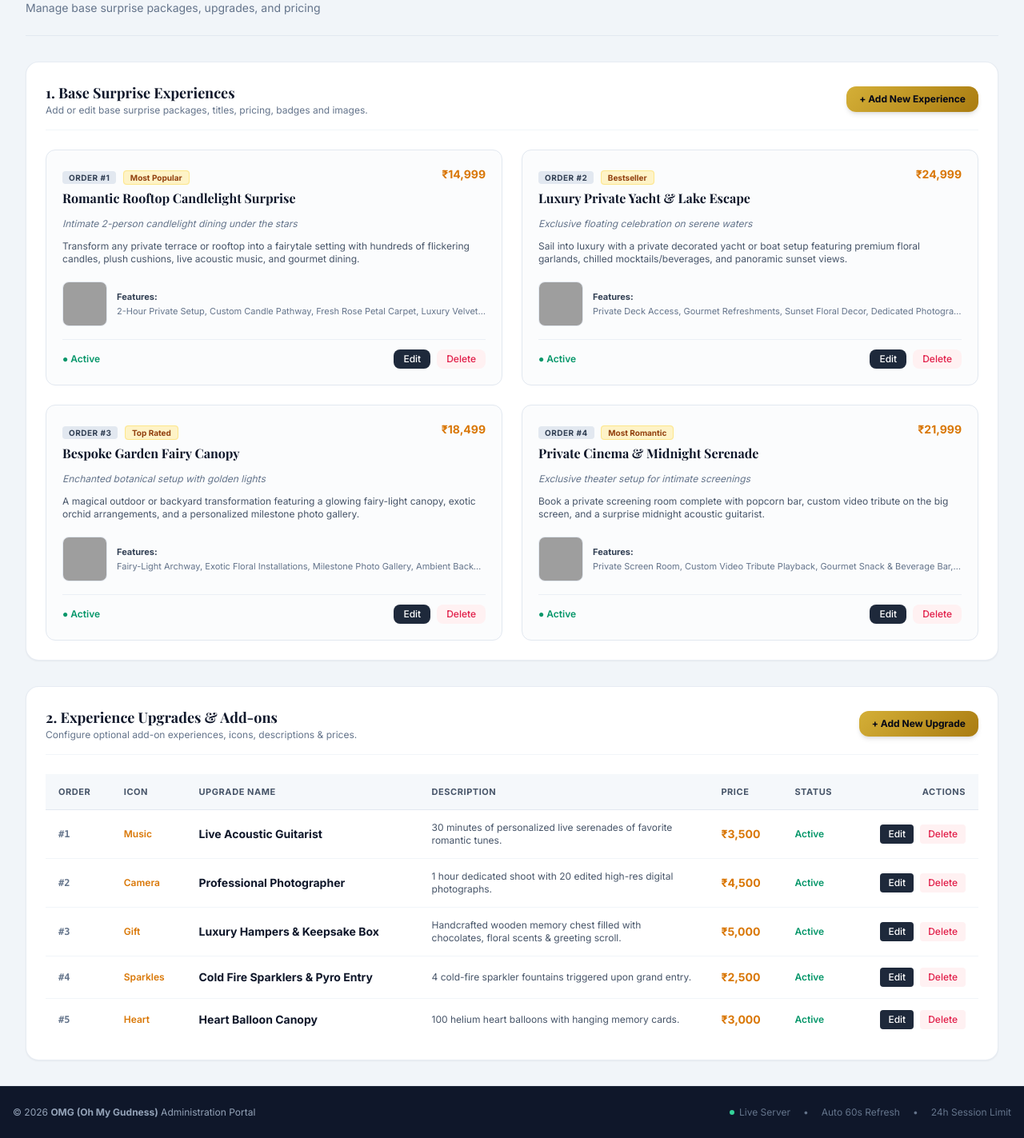
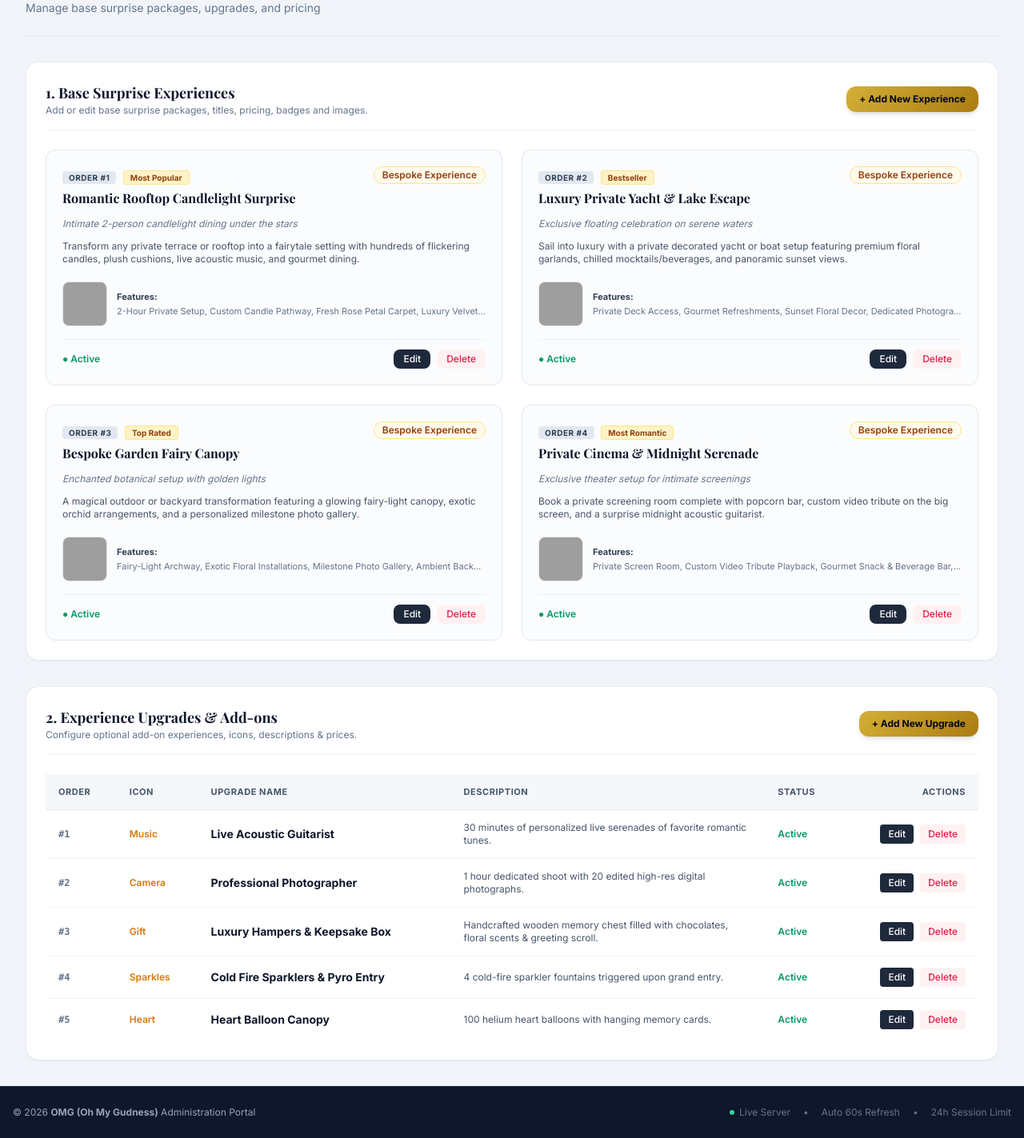
Before and after one commit to thenameisappu/OMG, a PHP site: page /backend/admin_surprises.php in a window 1280 px wide. Shown: the part 137-1560 px from the top of the page at 80% size. Run offline with PHP 8.4, Linux system fonts and the light colour scheme; the visitor is signed in with stand-in values (Sample User, id 1); data that the repository does not hold is empty; some libraries are stand-ins or nearby versions; grey boxes are pictures that could not be loaded.

Commit message:
feat(moments): link Oh My Moments directly to dynamic bespoke experiences and remove all price fields

```diff
--- a/backend/admin_surprises.php
+++ b/backend/admin_surprises.php
@@ -288,7 +288,7 @@ if (isset($_POST['action']) && $_POST['action'] === 'save_upgrade') {
     $display_order = (int) ($_POST['display_order'] ?? 0);
     $is_active = isset($_POST['is_active']) ? 1 : 0;
 
-    if ($name && $price >= 0) {
+    if ($name) {
         if ($id) {
             $stmt = $db->prepare("UPDATE `surprise_upgrades` SET `name` = :name, `description` = :description, `icon` = :icon, `price` = :price, `display_order` = :display_order, `is_active` = :is_active WHERE `id` = :id");
             $stmt->execute([
@@ -314,7 +314,7 @@ if (isset($_POST['action']) && $_POST['action'] === 'save_upgrade') {
             $message = "New Experience Upgrade added successfully!";
         }
     } else {
-        $error = "Upgrade Name and Price are required.";
+        $error = "Upgrade Name is required.";
     }
 }
 
@@ -394,7 +394,7 @@ require_once 'admin_header.php';
                                 </h4>
                             </div>
                             <span
-                                class="text-sm font-bold text-amber-600"><?php echo ($exp['base_price'] > 0) ? ("₹" . number_format($exp['base_price'])) : "<span class=\"text-xs px-2 py-0.5 rounded bg-amber-50 text-amber-800 font-semibold border border-amber-200\">Custom Quote</span>"; ?></span>
+                                class="text-xs px-2.5 py-0.5 rounded-full bg-amber-50 text-amber-800 font-semibold border border-amber-200">Bespoke Experience</span>
                         </div>
                         <p class="text-xs text-slate-500 italic"><?php echo htmlspecialchars($exp['subtitle']); ?></p>
                         <p class="text-xs text-slate-600 line-clamp-2"><?php echo htmlspecialchars($exp['description']); ?>
@@ -455,7 +455,6 @@ require_once 'admin_header.php';
                         <th class="py-3 px-4">Icon</th>
                         <th class="py-3 px-4">Upgrade Name</th>
                         <th class="py-3 px-4">Description</th>
-                        <th class="py-3 px-4">Price</th>
                         <th class="py-3 px-4">Status</th>
                         <th class="py-3 px-4 text-right">Actions</th>
                     </tr>
@@ -472,8 +471,6 @@ require_once 'admin_header.php';
                             </td>
                             <td class="py-3.5 px-4 text-xs text-slate-600 max-w-xs">
                                 <?php echo htmlspecialchars($upg['description']); ?>
-                            </td>
-                            <td class="py-3.5 px-4 font-bold text-amber-600"><?php echo ($upg['price'] > 0) ? ("₹" . number_format($upg['price'])) : "<span class=\"text-xs text-slate-400 italic font-normal\">Custom Quote</span>"; ?>
                             </td>
                             <td class="py-3.5 px-4 text-xs">
                                 <span
@@ -530,18 +527,11 @@ require_once 'admin_header.php';
                 <textarea id="exp_description" name="description" rows="3"
                     class="w-full px-4 py-2 rounded-xl border border-slate-300 text-sm outline-none focus:ring-2 focus:ring-amber-500"></textarea>
             </div>
-            <div class="grid grid-cols-2 gap-3">
             <div>
-                    <label class="block text-xs font-bold uppercase tracking-wider text-slate-700 mb-1">Base Price (₹ - Optional / Bespoke Quote)</label>
-                    <input type="number" step="0.01" id="exp_price" name="base_price"
+                <label class="block text-xs font-bold uppercase tracking-wider text-slate-700 mb-1">Badge (e.g. Most Magical, Bestseller, Signature Craft)</label>
+                <input type="text" id="exp_badge" name="badge" placeholder="e.g. Most Magical, Bestseller, Top Rated"
                     class="w-full px-4 py-2 rounded-xl border border-slate-300 text-sm outline-none focus:ring-2 focus:ring-amber-500">
-                </div>
-                <div>
-                    <label class="block text-xs font-bold uppercase tracking-wider text-slate-700 mb-1">Badge (e.g. Top
-                        Rated)</label>
-                    <input type="text" id="exp_badge" name="badge"
-                        class="w-full px-4 py-2 rounded-xl border border-slate-300 text-sm outline-none focus:ring-2 focus:ring-amber-500">
-                </div>
+                <input type="hidden" id="exp_price" name="base_price" value="0">
             </div>
             <div>
                 <label class="block text-xs font-bold uppercase tracking-wider text-slate-700 mb-1">Experience Image</label>
@@ -634,15 +624,8 @@ require_once 'admin_header.php';
                 <textarea id="upg_description" name="description" rows="2"
                     class="w-full px-4 py-2 rounded-xl border border-slate-300 text-sm outline-none focus:ring-2 focus:ring-amber-500"></textarea>
             </div>
-            <div class="grid grid-cols-2 gap-3">
             <div>
-                    <label class="block text-xs font-bold uppercase tracking-wider text-slate-700 mb-1">Price (₹ - Optional)</label>
-                    <input type="number" step="0.01" id="upg_price" name="price"
-                        class="w-full px-4 py-2 rounded-xl border border-slate-300 text-sm outline-none focus:ring-2 focus:ring-amber-500">
-                </div>
-                <div>
-                    <label class="block text-xs font-bold uppercase tracking-wider text-slate-700 mb-1">Icon
-                        Name</label>
+                <label class="block text-xs font-bold uppercase tracking-wider text-slate-700 mb-1">Icon Name</label>
                 <select id="upg_icon" name="icon"
                     class="w-full px-4 py-2 rounded-xl border border-slate-300 text-sm outline-none focus:ring-2 focus:ring-amber-500 bg-white">
                     <option value="Music">Music (Live Singer)</option>
@@ -652,7 +635,7 @@ require_once 'admin_header.php';
                     <option value="Heart">Heart (Balloons)</option>
                     <option value="Star">Star (General)</option>
                 </select>
-                </div>
+                <input type="hidden" id="upg_price" name="price" value="0">
             </div>
             <div class="grid grid-cols-2 gap-3 items-center">
                 <div>
@@ -687,7 +670,7 @@ require_once 'admin_header.php';
         document.getElementById('exp_title').value = '';
         document.getElementById('exp_subtitle').value = '';
         document.getElementById('exp_description').value = '';
-        document.getElementById('exp_price').value = '';
+        if (document.getElementById('exp_price')) document.getElementById('exp_price').value = '0';
         document.getElementById('exp_badge').value = '';
         document.getElementById('exp_existing_image').value = '';
         document.getElementById('exp_remove_image').value = '0';
@@ -708,7 +691,7 @@ require_once 'admin_header.php';
         document.getElementById('exp_title').value = exp.title || '';
         document.getElementById('exp_subtitle').value = exp.subtitle || '';
         document.getElementById('exp_description').value = exp.description || '';
-        document.getElementById('exp_price').value = exp.base_price || '';
+        if (document.getElementById('exp_price')) document.getElementById('exp_price').value = '0';
         document.getElementById('exp_badge').value = exp.badge || '';
 
         // Image setup
@@ -789,7 +772,7 @@ require_once 'admin_header.php';
         document.getElementById('upg_id').value = '';
         document.getElementById('upg_name').value = '';
         document.getElementById('upg_description').value = '';
-        document.getElementById('upg_price').value = '';
+        if (document.getElementById('upg_price')) document.getElementById('upg_price').value = '0';
         document.getElementById('upg_icon').value = 'Sparkles';
         document.getElementById('upg_order').value = '1';
         document.getElementById('upg_active').checked = true;
@@ -801,7 +784,7 @@ require_once 'admin_header.php';
         document.getElementById('upg_id').value = upg.id;
         document.getElementById('upg_name').value = upg.name || '';
         document.getElementById('upg_description').value = upg.description || '';
-        document.getElementById('upg_price').value = upg.price || '';
+        if (document.getElementById('upg_price')) document.getElementById('upg_price').value = '0';
         document.getElementById('upg_icon').value = upg.icon || 'Sparkles';
         document.getElementById('upg_order').value = upg.display_order || 1;
         document.getElementById('upg_active').checked = upg.is_active == 1;
```
Also changed, not shown: src/pages/Products.tsx (+76 -24 lines), backend/.htaccess, backend/uploads/.htaccess. Lines whose indentation alone changed are shown as unchanged.
